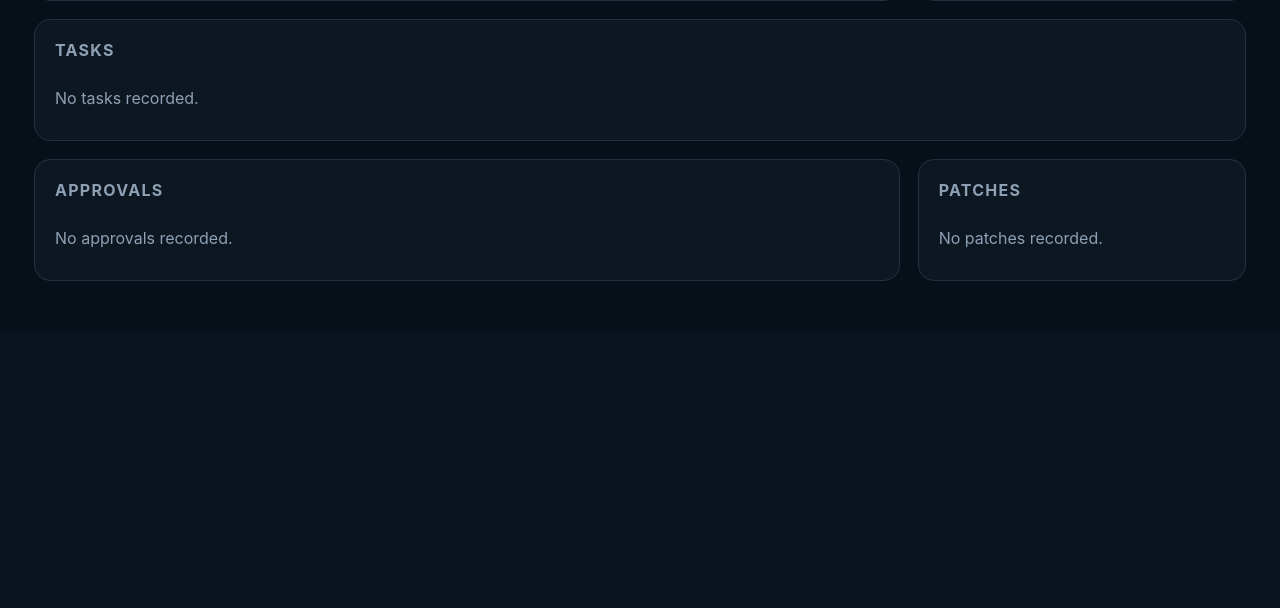
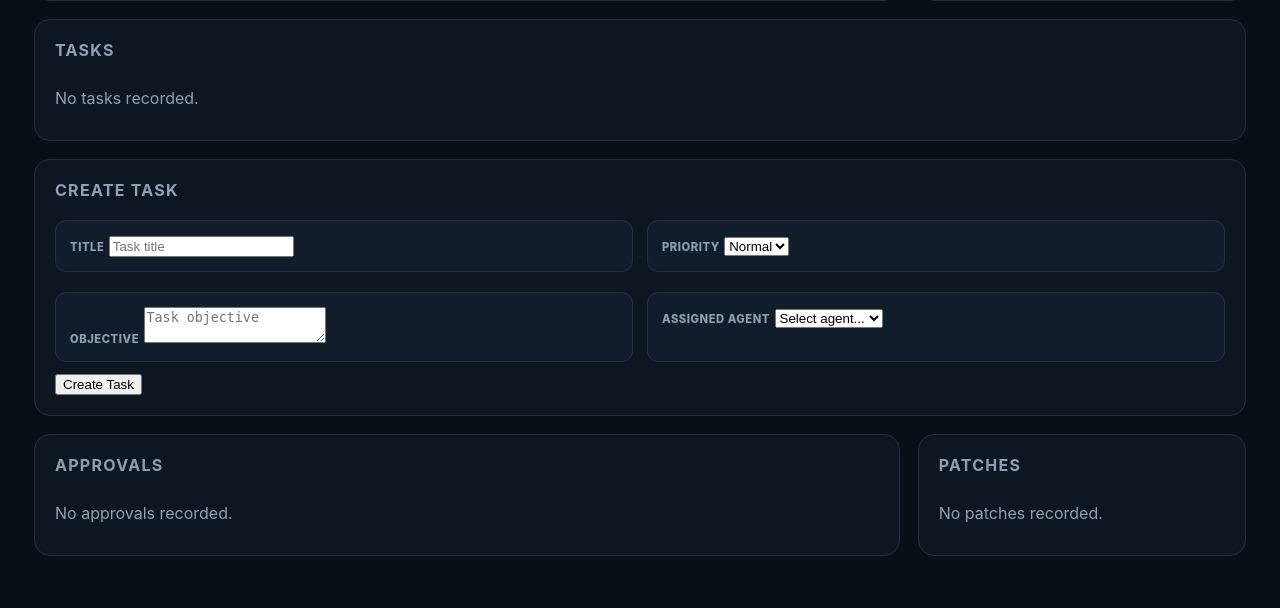
Before and after one commit to SloGuy/Project-Jarvis, a FastAPI app: page /agents/dashboard in a window 1280 px wide. Shown: the part 507-1115 px from the top of the page. Before the commit the page ends 788 px from the top, so only its background shows below. Run offline with FastAPI, Linux system fonts and the light colour scheme; data that the repository does not hold is empty; parts of the project's set-up code (start-up, migrations or seed data) failed here and were passed over.

Commit message:
Add Create Task form to Agent Command Center

```diff
--- a/app/templates/agent_command_center.html
+++ b/app/templates/agent_command_center.html
@@ -687,7 +687,40 @@
                 </div>
             </div>
         </section>
-
+<section class="panel" style="margin-bottom: 18px;">
+    <h2>Create Task</h2>
+    <form id="task-create-form">
+        <div class="detail-grid">
+            <div class="detail-card">
+                <label class="detail-label">Title</label>
+                <input type="text" id="task-create-title" placeholder="Task title" required />
+            </div>
+            <div class="detail-card">
+                <label class="detail-label">Priority</label>
+                <select id="task-create-priority">
+                    <option value="low">Low</option>
+                    <option value="normal" selected>Normal</option>
+                    <option value="high">High</option>
+                    <option value="critical">Critical</option>
+                </select>
+            </div>
+        </div>
+        <div class="detail-grid">
+            <div class="detail-card">
+                <label class="detail-label">Objective</label>
+                <textarea id="task-create-objective" placeholder="Task objective" required></textarea>
+            </div>
+            <div class="detail-card">
+                <label class="detail-label">Assigned Agent</label>
+                <select id="task-create-agent" required>
+                    <option value="">Select agent...</option>
+                </select>
+            </div>
+        </div>
+        <button type="submit" style="margin-top: 12px;">Create Task</button>
+        <div id="task-create-feedback"></div>
+    </form>
+</section>
         <section class="grid-two">
             <div class="panel">
                 <h2>Approvals</h2>
```
